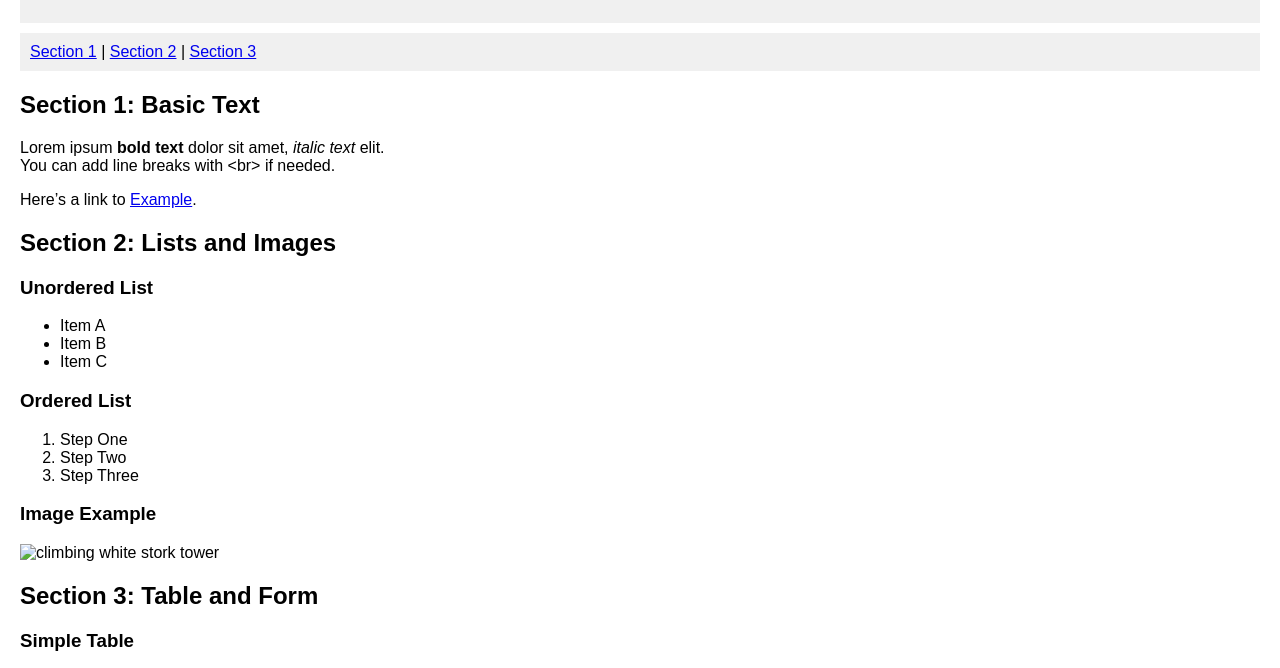
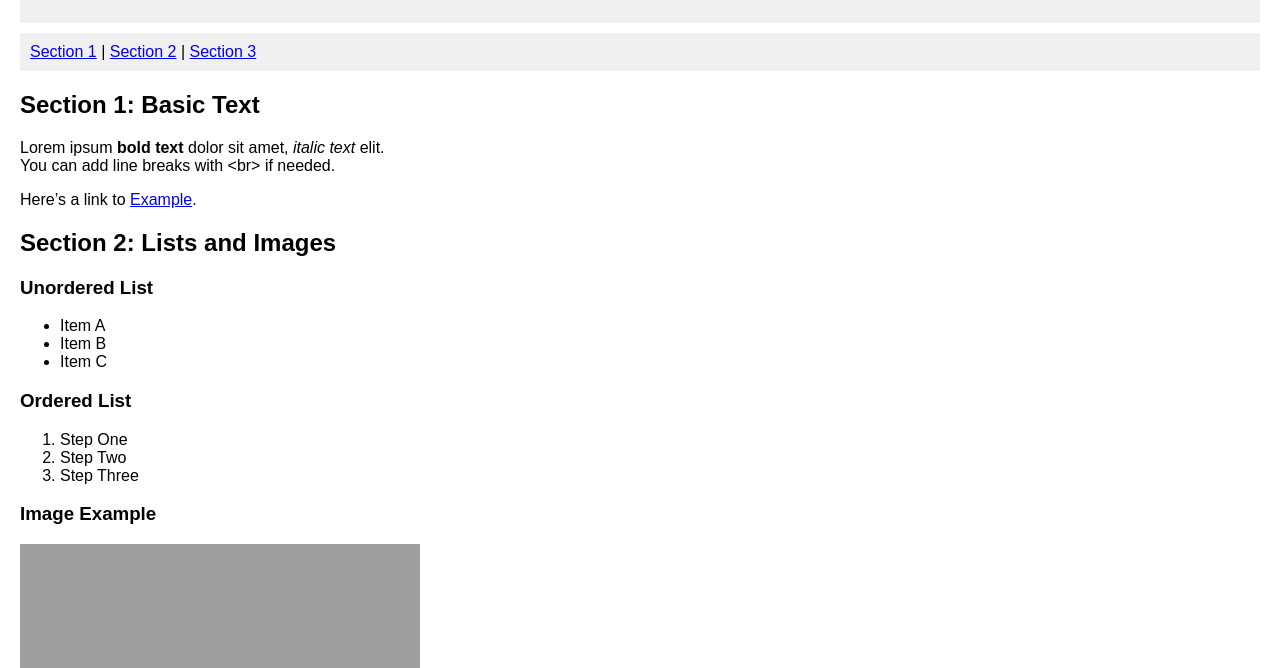
Before and after one commit to ArcDerivative/nellify-test, a plain HTML site: page index.html in a window 1280 px wide. Shown: the part 131-799 px from the top of the page. Drawn offline with Linux system fonts and the light colour scheme; the site is published under a folder, as on GitHub Pages, so addresses that start at the root find nothing.

Commit message:
removed slash in white stork image

```diff
--- a/index.html
+++ b/index.html
@@ -80,7 +80,7 @@
       <h3>Image Example</h3>
       <p>
         <!-- Replace the src with an actual link or local file path -->
-        <img src="/gsycl.png" alt="climbing white stork tower">
+        <img src="gsycl.png" alt="climbing white stork tower">
       </p>
     </section>
 
```
